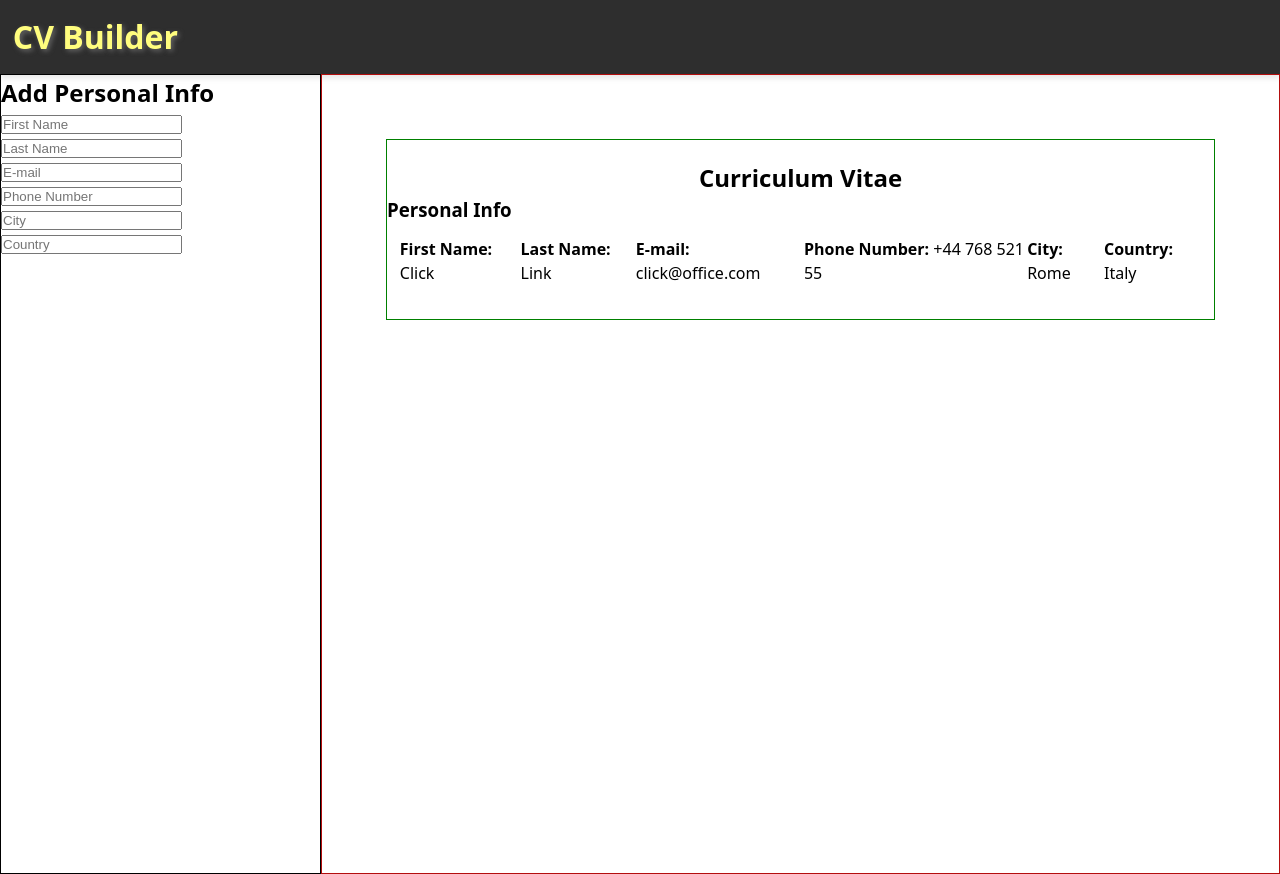
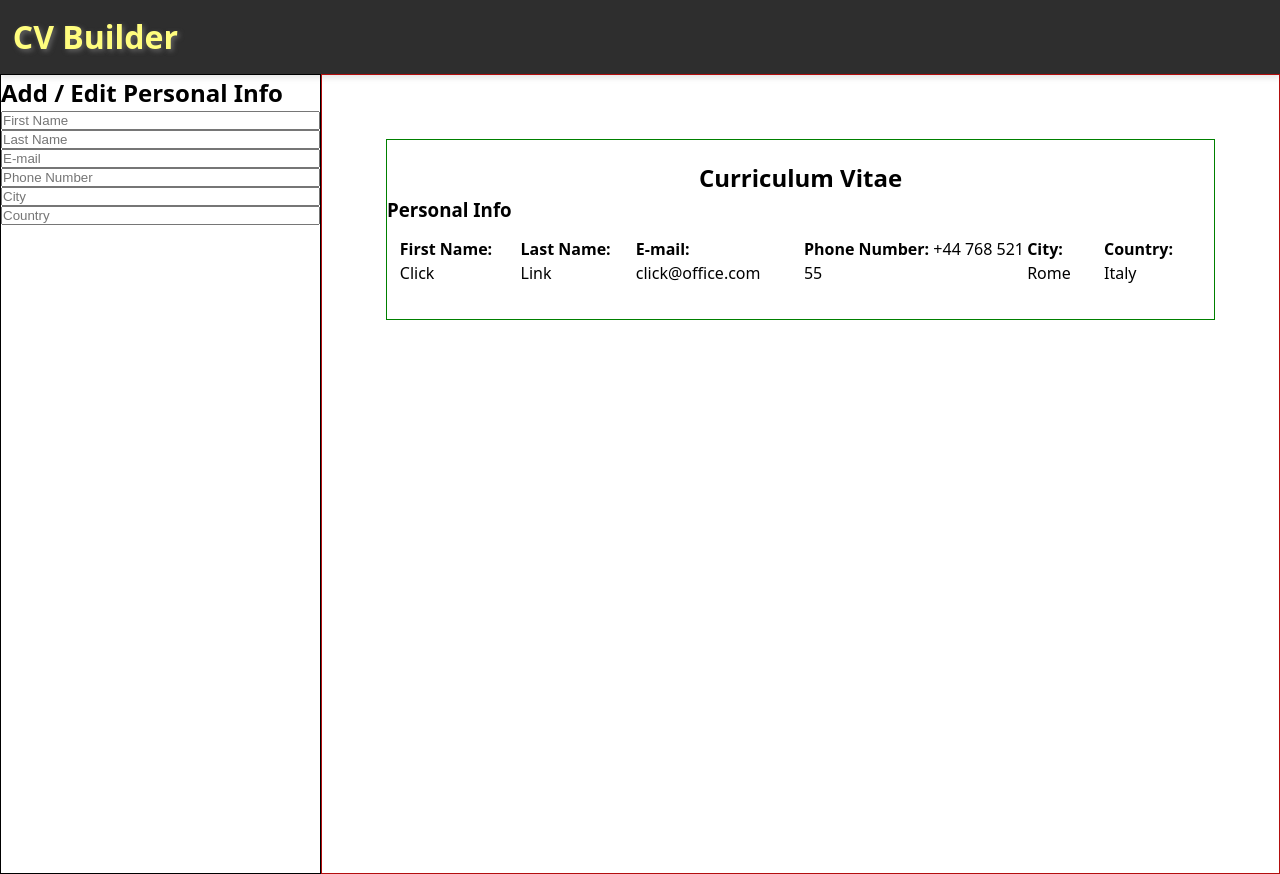
Before and after one commit to FreeFallRush/cv-application, a React (Vite) app: page / in a window 1280 px wide. Built offline with nearby package versions, Linux system fonts and the light colour scheme.

Commit message:
Added PersonalInfoForm.css with form styles
Imported styles to PersonalInfoForm.jsx

```diff
--- a/src/components/PersonalInfoForm.jsx
+++ b/src/components/PersonalInfoForm.jsx
@@ -1,3 +1,5 @@
+import "../styles/PersonalInfoForm.css";
+
 function PersonalInfoForm({ personalInfo, setPersonalInfo }) {
   const handleChange = (e) => {
     setPersonalInfo({ ...personalInfo, [e.target.name]: e.target.value });
@@ -5,7 +7,7 @@ function PersonalInfoForm({ personalInfo, setPersonalInfo }) {
 
   return (
     <>
-      <h2>Add Personal Info</h2>
+      <h2>Add / Edit Personal Info</h2>
       <form>
         <input
           name="firstName"
--- /dev/null
+++ b/src/styles/PersonalInfoForm.css
@@ -0,0 +1,4 @@
+form {
+  display: flex;
+  flex-direction: column;
+}
```
